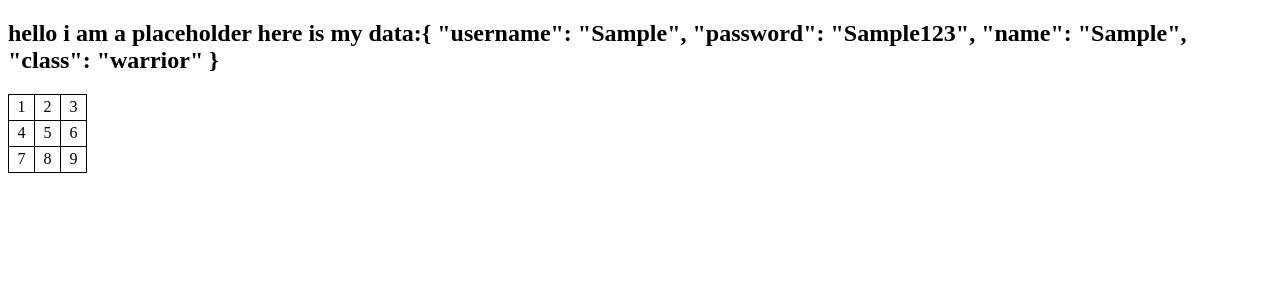
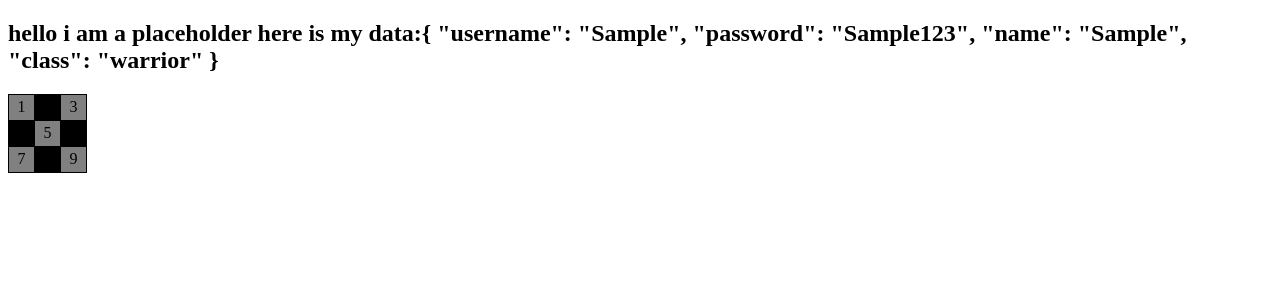
Before and after one commit to gp-kyouma/webdev_rpg, a React app in the folder frontend/: page / in a window 1280 px wide. Both pictures are taken after typing "Sample", "Sample123", "Sample" into the empty fields and a click on the button "Create Character and Start Game". Shown: the top 300 px of the page. Built offline with nearby package versions, Linux system fonts and the light colour scheme; the HTML template or start-up script is replaced by a standard one.

Commit message:
minimap dummy+

```diff
--- a/frontend/src/App.css
+++ b/frontend/src/App.css
@@ -7,11 +7,19 @@
 .minimap-grid td {
   width: 25px;              /* Small square width */
   height: 25px;             /* Small square height */
-  border: 1px solid black;  /* Visible border */
+  border: 1px solid black;
   padding: 0;               /* Remove default padding */
   align-items: center;
   justify-content: center;
   text-align: center;
+}
+
+.no-tile {
+  background: black;
+}
+
+.unknown-tile {
+  background: grey;
 }
 
 .inline-block-child {
--- a/frontend/src/components/GameScreen.jsx
+++ b/frontend/src/components/GameScreen.jsx
@@ -1,4 +1,20 @@
 import { useState } from 'react';
+
+function MinimapSquare(data) {
+
+    //placeholder testing
+    let classtype = "no-tile"
+
+    if (data % 2){
+        classtype = "unknown-tile"
+    }
+
+    return (
+        <td class={classtype}>
+            <div>{data}</div>
+        </td>
+    );
+}
 
 function Minimap(mapData, viewData) {
 
@@ -8,10 +24,7 @@ function Minimap(mapData, viewData) {
         <table class="minimap-grid">
             {data.map(item =>
                 <tr>
-                    {item.map(i =>
-                    <td>
-                        <div>{i}</div>
-                    </td>)}
+                    {item.map(i => MinimapSquare(i))}
                 </tr>)}
         </table>
     );
```
